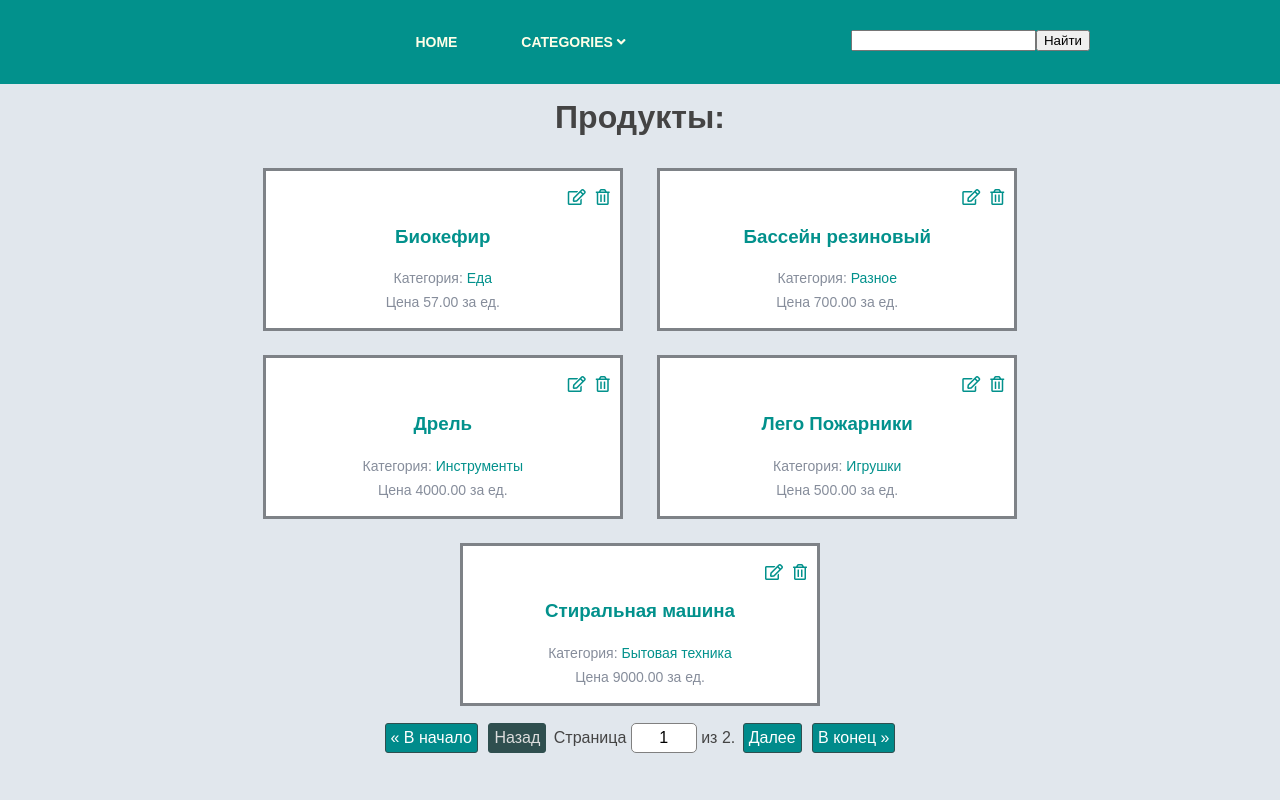
After one commit to Beknasar/python_group_6_homework_71_Ulanbek_uulu_Beknasar, a Django app: page / in a window 1280 px wide. The commit adds this page. Run offline with Django 3.2, Linux system fonts and the light colour scheme; data comes from the database, SQL or seed files in the repository; some libraries are stand-ins or nearby versions.

Commit message:
Добавлена главная страница с пагинацией. Добавлены стили.

```diff
--- a/source/main/urls.py
+++ b/source/main/urls.py
@@ -15,7 +15,9 @@
 """
 from django.contrib import admin
 from django.urls import path
+from webapp.views import IndexView
 
 urlpatterns = [
     path('admin/', admin.site.urls),
+    path('', IndexView.as_view(), name='index'),
 ]
--- /dev/null
+++ b/source/webapp/forms.py
@@ -0,0 +1,12 @@
+from django import forms
+from .models import Product
+
+
+class SearchForm(forms.Form):
+    search = forms.CharField(max_length=100, required=False, label="Найти")
+
+#
+# class ProductForm(forms.ModelForm):
+#     class Meta:
+#         model = Product
+#         fields = ['name', 'description', 'category', 'amount', 'price']
--- /dev/null
+++ b/source/webapp/static/css/style.css
@@ -0,0 +1,257 @@
+body {
+    font-family: Arial, "Helvetica Neue", Helvetica, sans-serif;
+    /*font-family: Arial, sans-serif;*/
+    font-size: 16px;
+    color: #444444;
+    /* отступ, чтобы компенсировать высоту навбара */
+    margin-top: 60px;
+    background: #e1e7ed;
+    text-align: center;
+}
+
+
+.container {
+    margin: 0 auto;
+    width: 100%;
+    max-width: 900px;
+}
+
+.navbar {
+    display: block;
+    background: #02918c;
+    position: fixed;
+    top: 0;
+    right: 0;
+    left: 0;
+    font-size: 0;
+    box-sizing: border-box;
+    padding: 7px 30px;
+}
+
+.menu {
+    font-size: 14px;
+    line-height: 1;
+    padding: 0;
+    margin: 0;
+    display: inline-block;
+    color: #fffee8;
+}
+
+.menu li {
+    display: inline-block;
+}
+
+.menu a {
+    display: inline-block;
+    text-decoration: none;
+    color: inherit;
+    padding: 5px 15px;
+}
+
+.menu a:hover {
+    color: #ffc122;
+    text-decoration: underline;
+}
+
+.card-content{
+	text-align: center;
+	padding: 0px;
+	margin-top: 0;
+}
+
+.card-title{
+	font-size: 18px;
+	font-weight: normal;
+	color: #33363b;
+}
+
+.card{
+	width: 360px;
+	background: white;
+	display: inline-block;
+    box-sizing: border-box;
+	margin: 10px 15px;
+    border: #7e8287 solid;
+    overflow-x: hidden;
+}
+.card p{
+	font-size: 14px;
+	color: #868d9b;
+	line-height: 24px;
+}
+
+.card a {
+    color: #02918c;
+    text-decoration: none;
+}
+.card a:hover {
+    color: #ffc122;
+}
+
+.card-button{
+	float: right;
+    color: #02918c;
+    margin-right: 10px;
+}
+
+.card-button:hover {
+    color: black;
+}
+
+.product_view a{
+    color: #02918c;
+    text-decoration: none;
+}
+
+.product_view a:hover{
+    color: #ffc122;
+}
+
+.button {
+    width:  298px;
+	height: 50px;
+	color: white;
+	font-size: 14px;
+	text-decoration: none;
+	text-transform: uppercase;
+	display: inline-block;
+    justify-content: space-around;
+	border-radius: 5px;
+    border: #7e8287 solid 1px;
+	line-height: 50px;
+}
+.accept {
+    background: crimson;
+}
+.cancel {
+    background: #7e8287;
+}
+
+.button:hover {
+    background: brown;
+    color: white;
+}
+
+.cancel:hover {
+    background: #33363b;
+    color: white;
+}
+.pre {
+    white-space: pre;
+}
+
+.error {
+    font-weight: bold;
+    color: red;
+    margin-top: 2px;
+}
+
+nav ul {
+  list-style: none;
+  margin: 0;
+  padding: 0;
+}
+nav a {
+  display: block;
+  text-decoration: none;
+  outline: none;
+}
+.menu {
+  backface-visibility: hidden;
+  /*background: rgba(255,255,255,.8);*/
+}
+.menu > li {
+  display: inline-block;
+  position: relative;
+}
+.menu > li > a {
+  line-height: 70px;
+  padding: 0 30px;
+  font-weight: bold;
+  text-transform: uppercase;
+}
+.down:after {
+  margin-left: 8px;
+}
+.menu li a:hover {color: #ffc122;}
+.submenu {
+  background: white;
+  border: 2px solid #003559;
+  position: absolute;
+  left: 0;
+  visibility: hidden;
+  opacity: 0;
+  z-index: 5;
+  width: 150px;
+  transform: perspective(600px) rotateX(-90deg);
+  transform-origin: 0% 0%;
+  transition: .6s ease-in-out;
+}
+.menu > li:hover .submenu {
+  visibility: visible;
+  opacity: 1;
+    transform: perspective(600px) rotateX(0deg);
+}
+.submenu li a {
+  color: #7f7f7f;
+  font-size: 13px;
+  line-height: 36px;
+  padding: 0 25px;
+  font-family: 'Kurale', serif;
+  transition: .4s ease-in-out;
+}
+
+.content {
+    margin-top: 12%;
+}
+
+.pagination a, .pagination .page-disabled {
+    display: inline-block;
+    border: solid 1px darkslategrey;
+    border-radius: 3px;
+    padding: 5px;
+    margin: 3px;
+}
+
+.pagination a {
+    background: darkcyan;
+    color: white;
+    text-decoration: none;
+}
+
+.pagination a:hover {
+    background: #6a7dff;
+    text-decoration: underline;
+}
+
+.pagination .page-disabled {
+    background: darkslategrey;
+    color: #dddddd
+}
+
+.pagination .current-page {
+    display: inline-block;
+}
+
+.pagination .current-page input {
+    width: 50px;
+    padding: 5px 7px;
+    font-size: inherit;
+    border-radius: 5px;
+    text-align: center;
+    border: solid 1px gray;
+}
+
+.box {
+    box-sizing: border-box;
+    border: solid 1px gray;
+    border-radius: 10px;
+    margin: 10px;
+    padding: 10px;
+}
+
+.search-form {
+    display: inline-block;
+    float: right;
+    margin-top: 2.5%;
+}
--- a/source/webapp/templates/base.html
+++ b/source/webapp/templates/base.html
@@ -18,7 +18,7 @@
         <ul class="menu">
             <li><a href="{% url 'index' %}">Home</a></li>
 {#            <li><a href="{% url 'task_list' %}">Tasks</a></li>#}
-            <li><a href="{% url 'product_create' %}">Add Product</a></li>
+{#            <li><a href="{% url 'product_create' %}">Add Product</a></li>#}
             {% block menu %}{% endblock %}
         </ul>
         <div class="search-form">
--- /dev/null
+++ b/source/webapp/templates/index.html
@@ -0,0 +1,37 @@
+{% extends 'base.html' %}
+{% block title %}Products{% endblock %}
+{% block styles %}<link rel="stylesheet" href="https://use.fontawesome.com/releases/v5.8.1/css/all.css" integrity="sha384-50oBUHEmvpQ+1lW4y57PTFmhCaXp0ML5d60M1M7uH2+nqUivzIebhndOJK28anvf" crossorigin="anonymous">{% endblock %}
+{% block content %}
+    {% block menu %}
+        <li><a href="" class="down">Categories <i class="fas fa-angle-down"></i></a>
+          <ul class="submenu">
+              {% for product in products %}
+                  <li><a href="#">{{ product.category }}</a></li>
+{#                  {% url 'product_category' product.category.pk %}#}
+              {% endfor %}
+          </ul>
+        </li>
+{% endblock %}
+<h1>Продукты:</h1>
+    <div class = "products">
+        {% for product in products %}
+            <div class="card">
+                <div class="card-content">
+                    <br/>
+                    <a href="#" class="card-button"><i class="far fa-trash-alt"></i></a>
+{#                    {% url 'product_delete' product.pk %}#}
+                    <a href="#" class="card-button"><i class="far fa-edit"></i></a><br/>
+{#                    {% url 'product_update' product.pk %}#}
+                    <h3><a href="#">{{ product.name }}</a></h3>
+{#                    {% url 'product_view' product.pk %}#}
+                    <p>Категория: <a href="#">{{ product.category }}</a><br/>
+{#                        {% url 'product_category' product.category.pk %}#}
+                    Цена {{ product.price }} за ед.</p>
+                </div>
+		    </div>
+        {% endfor %}
+         {% if is_paginated %}
+            {% include 'partial/pagination.html' %}
+    {% endif %}
+    </div>
+{% endblock %}
--- a/source/webapp/views.py
+++ b/source/webapp/views.py
@@ -1,3 +1,33 @@
-from django.shortcuts import render
+from django.db.models import Q
+from django.shortcuts import render, redirect, get_object_or_404
+from webapp.models import Product
 
-# Create your views here.
+from django.views.generic import ListView
+from django.http import HttpResponseNotAllowed
+from .forms import SearchForm
+
+
+class IndexView(ListView):
+    template_name = 'index.html'
+    context_object_name = 'products'
+    paginate_by = 5
+    paginate_orphans = 0
+    ordering = ['category', 'name']
+
+    def get_context_data(self, *, object_list=None, **kwargs):
+        form = SearchForm(data=self.request.GET)
+        if form.is_valid():
+            search = form.cleaned_data['search']
+            kwargs['search'] = search
+        kwargs['form'] = form
+        return super().get_context_data(object_list=object_list, **kwargs)
+
+    def get_queryset(self):
+        data = Product.objects.all()
+
+        form = SearchForm(data=self.request.GET)
+        if form.is_valid():
+            search = form.cleaned_data['search']
+            if search:
+                data = data.filter(Q(name__icontains=search) | Q(description__icontains=search))
+        return data
```
